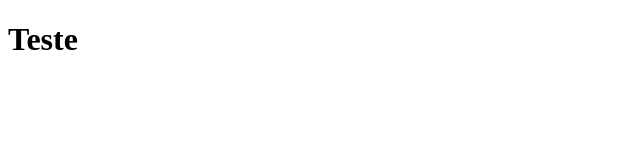
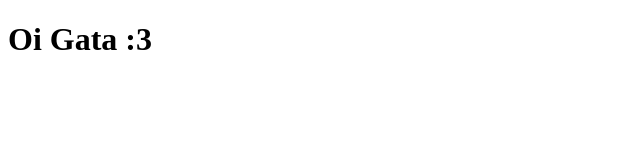
Before and after one commit to sou-carlos/clone-tabnews, a Next.js app: page / in a window 1280 px wide. Shown: the top 160 px of the page, without its empty margins (0-640 px from the left). Built offline with nearby package versions, Linux system fonts and the light colour scheme.

Commit message:
hello cat

```diff
--- a/pages/index.js
+++ b/pages/index.js
@@ -1,5 +1,5 @@
 function Home() {
-    return <h1>Teste</h1>
+    return <h1>Oi Gata :3 </h1>
 }
 
 export default Home;
```
